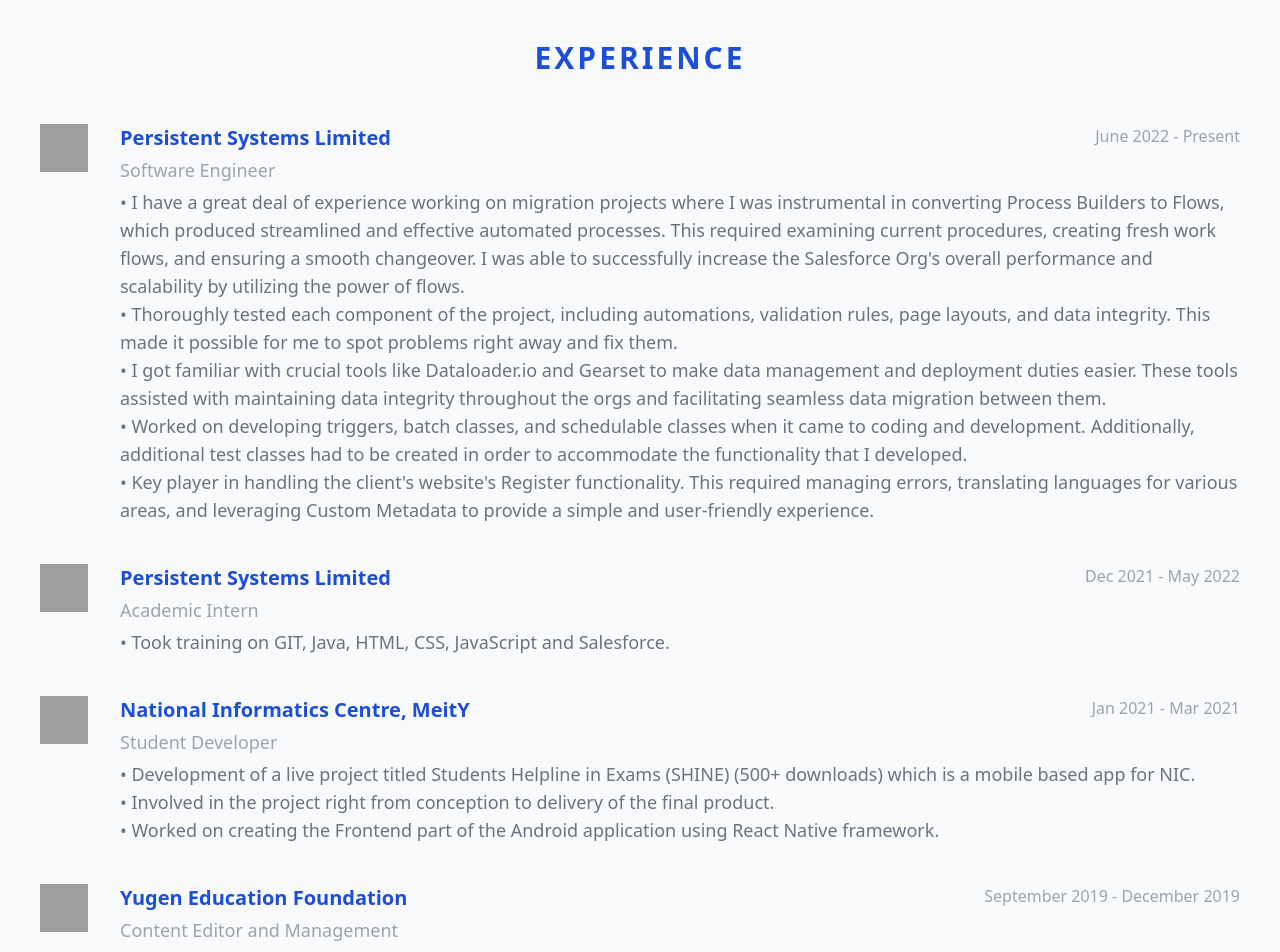
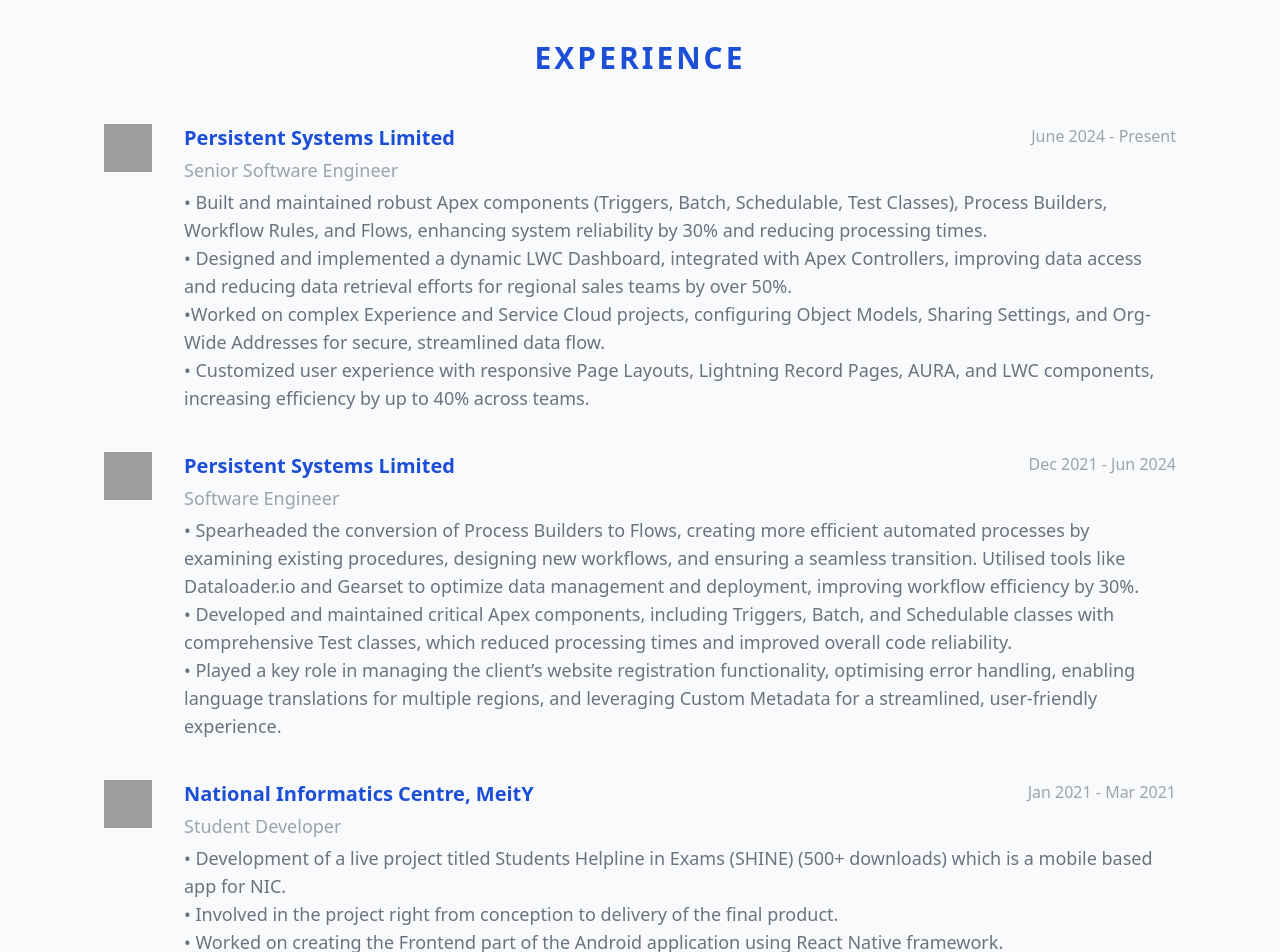
Before and after one commit to shreyasbarve/shreyasbarve.github.io, a Next.js app: page / in a window 1280 px wide. Shown: the part 760-1712 px from the top of the page. Built offline with nearby package versions, Linux system fonts and the light colour scheme; grey boxes are pictures that could not be loaded.

Commit message:
set max width for the whole page and updated experience

```diff
--- a/src/pages/experience.tsx
+++ b/src/pages/experience.tsx
@@ -4,27 +4,29 @@
   const data = [
     {
       title: "Persistent Systems Limited",
+      category: "Senior Software Engineer",
+      experience:
+        bullet +
+        " Built and maintained robust Apex components (Triggers, Batch, Schedulable, Test Classes), Process Builders, Workflow Rules, and Flows, enhancing system reliability by 30% and reducing processing times.\n" +
+        bullet +
+        " Designed and implemented a dynamic LWC Dashboard, integrated with Apex Controllers, improving data access and reducing data retrieval efforts for regional sales teams by over 50%.\n" +
+        bullet +
+        "Worked on complex Experience and Service Cloud projects, configuring Object Models, Sharing Settings, and Org-Wide Addresses for secure, streamlined data flow.\n" +
+        bullet +
+        " Customized user experience with responsive Page Layouts, Lightning Record Pages, AURA, and LWC components, increasing efficiency by up to 40% across teams.",
+      duration: "June 2024 - Present",
+    },
+    {
+      title: "Persistent Systems Limited",
       category: "Software Engineer",
       experience:
         bullet +
-        " I have a great deal of experience working on migration projects where I was instrumental in converting Process Builders to Flows, which produced streamlined and effective automated processes. This required examining current procedures, creating fresh work flows, and ensuring a smooth changeover. I was able to successfully increase the Salesforce Org's overall performance and scalability by utilizing the power of flows.\n" +
+        " Spearheaded the conversion of Process Builders to Flows, creating more efficient automated processes by examining existing procedures, designing new workflows, and ensuring a seamless transition. Utilised tools like Dataloader.io and Gearset to optimize data management and deployment, improving workflow efficiency by 30%.\n" +
         bullet +
-        " Thoroughly tested each component of the project, including automations, validation rules, page layouts, and data integrity. This made it possible for me to spot problems right away and fix them.\n" +
+        " Developed and maintained critical Apex components, including Triggers, Batch, and Schedulable classes with comprehensive Test classes, which reduced processing times and improved overall code reliability.\n" +
         bullet +
-        " I got familiar with crucial tools like Dataloader.io and Gearset to make data management and deployment duties easier. These tools assisted with maintaining data integrity throughout the orgs and facilitating seamless data migration between them.\n" +
-        bullet +
-        " Worked on developing triggers, batch classes, and schedulable classes when it came to coding and development. Additionally, additional test classes had to be created in order to accommodate the functionality that I developed.\n" +
-        bullet +
-        " Key player in handling the client's website's Register functionality. This required managing errors, translating languages for various areas, and leveraging Custom Metadata to provide a simple and user-friendly experience.\n",
-      duration: "June 2022 - Present",
-    },
-    {
-      title: "Persistent Systems Limited",
-      category: "Academic Intern",
-      experience:
-        bullet +
-        " Took training on GIT, Java, HTML, CSS, JavaScript and Salesforce.",
-      duration: "Dec 2021 - May 2022",
+        " Played a key role in managing the client’s website registration functionality, optimising error handling, enabling language translations for multiple regions, and leveraging Custom Metadata for a streamlined, user-friendly experience.\n",
+      duration: "Dec 2021 - Jun 2024",
     },
     {
       title: "National Informatics Centre, MeitY",
@@ -37,12 +39,6 @@
         bullet +
         " Worked on creating the Frontend part of the Android application using React Native framework.",
       duration: "Jan 2021 - Mar 2021",
-    },
-    {
-      title: "Yugen Education Foundation",
-      category: "Content Editor and Management",
-      experience: "",
-      duration: "September 2019 - December 2019",
     },
   ];
 
--- a/src/pages/index.tsx
+++ b/src/pages/index.tsx
@@ -9,9 +9,9 @@
 
 export default function Home() {
   return (
-    <div className="app">
+    <div className="app flex flex-col">
       <Navbar />
-      <main className="px-10">
+      <main className="px-10 max-w-6xl self-center">
         <About />
 
         <Experience />
```
